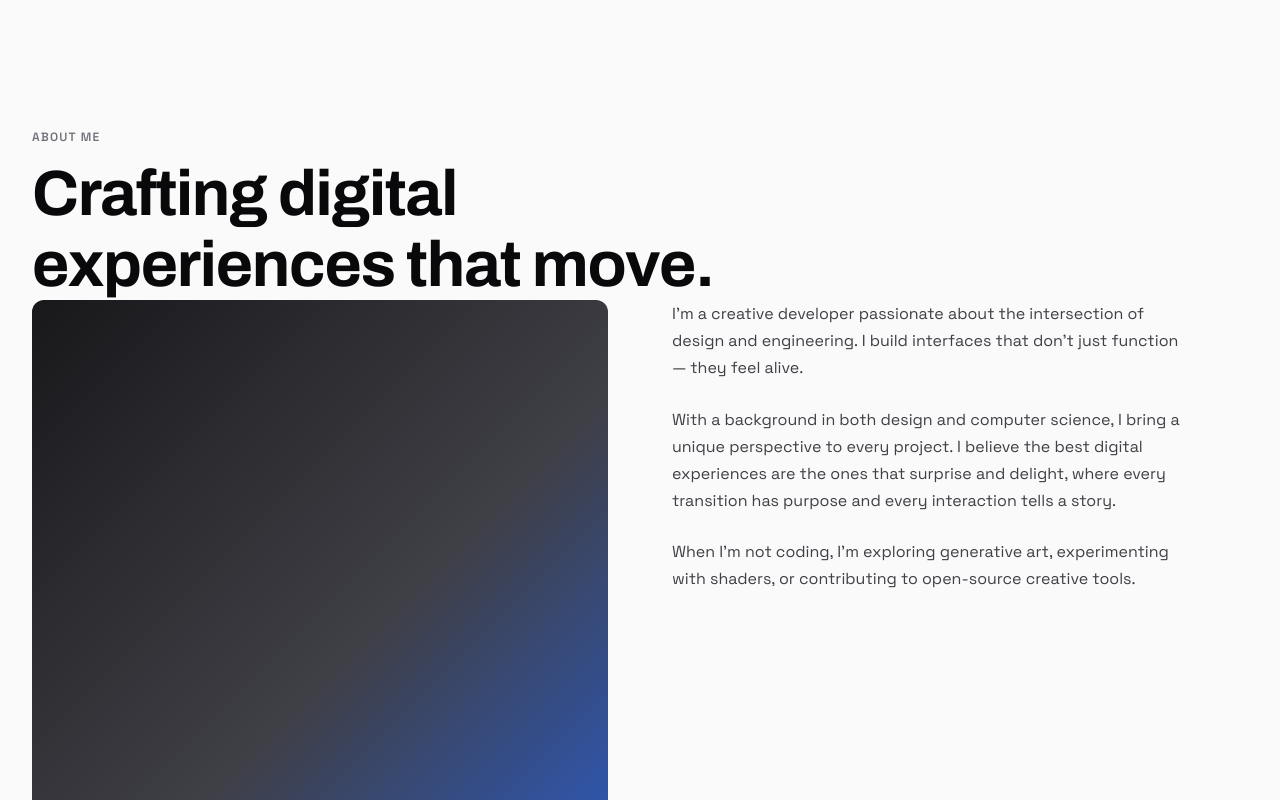
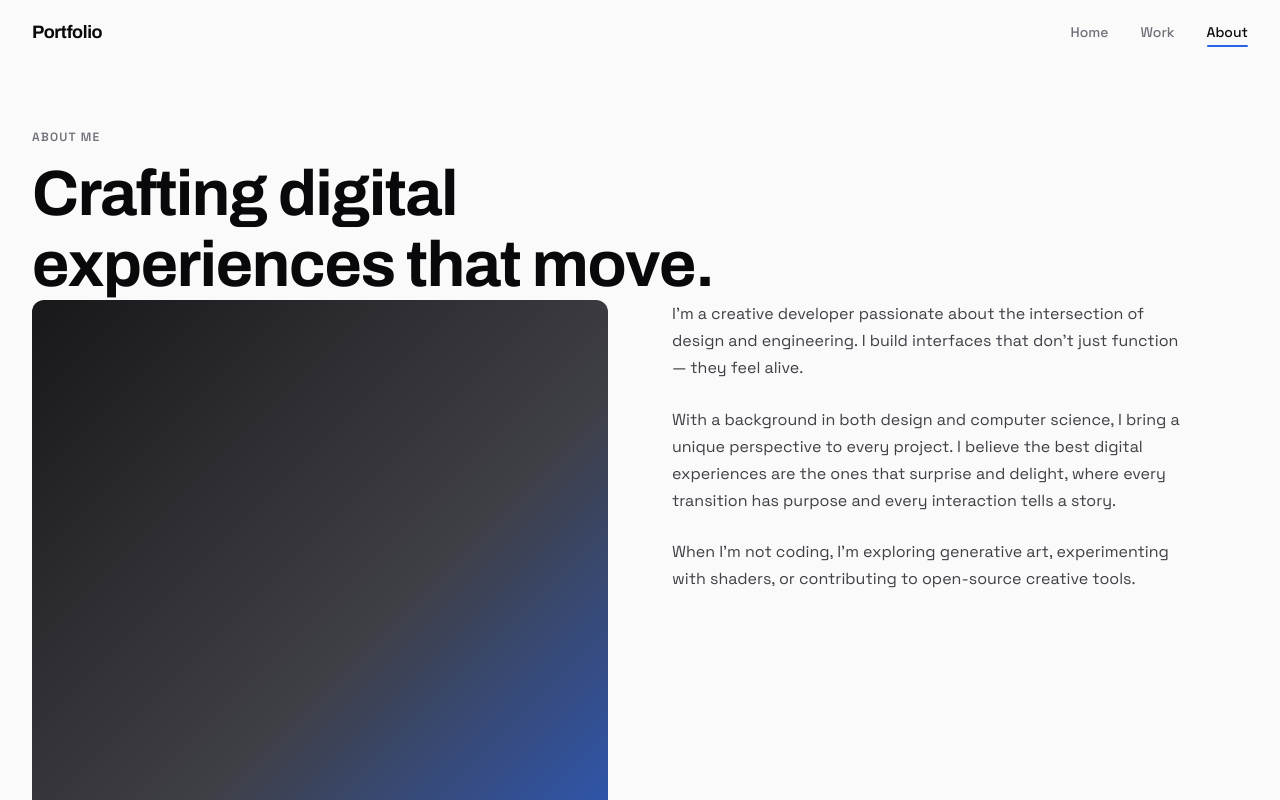
Before and after one commit to ShreeBohara/50-Days-of-Creative-Frontend, a React (Vite) app in the folder day-33-animated-portfolio/: page /#/about in a window 1280 px wide. Shown: the top 800 px of the page. Built offline with nearby package versions, Linux system fonts and the light colour scheme.

Commit message:
day-33: navigation — fixed nav, hover underlines, mobile menu

```diff
--- a/day-33-animated-portfolio/src/App.jsx
+++ b/day-33-animated-portfolio/src/App.jsx
@@ -1,6 +1,7 @@
 import { Routes, Route, useLocation } from 'react-router-dom'
 import { AnimatePresence, LayoutGroup } from 'framer-motion'
 import PageTransition from './components/PageTransition'
+import Navbar from './components/Navbar'
 import Home from './pages/Home'
 import Work from './pages/Work'
 import ProjectDetail from './pages/ProjectDetail'
@@ -11,6 +12,7 @@ function App() {
 
   return (
     <LayoutGroup>
+      <Navbar />
       <AnimatePresence mode="wait">
         <Routes location={location} key={location.pathname}>
           <Route
--- /dev/null
+++ b/day-33-animated-portfolio/src/components/Navbar.css
@@ -0,0 +1,147 @@
+/* ============================================================
+   Navbar Styles
+   ============================================================ */
+
+.navbar {
+  position: fixed;
+  top: 0;
+  left: 0;
+  right: 0;
+  z-index: var(--z-nav);
+  transition: background 300ms, backdrop-filter 300ms, box-shadow 300ms;
+}
+
+.navbar--scrolled {
+  background: rgba(250, 250, 250, 0.85);
+  backdrop-filter: blur(12px);
+  -webkit-backdrop-filter: blur(12px);
+  box-shadow: 0 1px 0 var(--color-border);
+}
+
+.navbar-inner {
+  display: flex;
+  align-items: center;
+  justify-content: space-between;
+  height: 4rem;
+}
+
+/* ---------- Logo ---------- */
+.navbar-logo {
+  font-family: var(--font-heading);
+  font-size: 1.125rem;
+  font-weight: 700;
+  letter-spacing: -0.02em;
+  color: var(--color-text);
+  cursor: pointer;
+}
+
+/* ---------- Desktop Links ---------- */
+.navbar-links {
+  display: flex;
+  align-items: center;
+  gap: 2rem;
+}
+
+.navbar-link {
+  position: relative;
+  font-size: 0.875rem;
+  font-weight: 500;
+  color: var(--color-muted);
+  padding: 0.25rem 0;
+  transition: color 250ms;
+  cursor: pointer;
+}
+
+.navbar-link:hover {
+  color: var(--color-text);
+}
+
+.navbar-link--active {
+  color: var(--color-text);
+}
+
+.navbar-underline {
+  position: absolute;
+  left: 0;
+  right: 0;
+  bottom: -2px;
+  height: 2px;
+  background: var(--color-accent);
+  border-radius: 1px;
+}
+
+/* ---------- Hamburger ---------- */
+.navbar-burger {
+  display: none;
+  flex-direction: column;
+  justify-content: center;
+  gap: 6px;
+  width: 32px;
+  height: 32px;
+  cursor: pointer;
+  z-index: calc(var(--z-menu) + 1);
+}
+
+.navbar-burger-line {
+  display: block;
+  width: 24px;
+  height: 2px;
+  background: var(--color-text);
+  border-radius: 1px;
+  transition: transform 300ms var(--ease-out-expo), opacity 200ms;
+}
+
+.navbar-burger--open .navbar-burger-line:first-child {
+  transform: translateY(4px) rotate(45deg);
+}
+
+.navbar-burger--open .navbar-burger-line:last-child {
+  transform: translateY(-4px) rotate(-45deg);
+}
+
+/* ---------- Mobile Menu ---------- */
+.mobile-menu {
+  position: fixed;
+  inset: 0;
+  z-index: var(--z-menu);
+  background: var(--color-primary);
+  display: flex;
+  align-items: center;
+  justify-content: center;
+}
+
+.mobile-menu-links {
+  display: flex;
+  flex-direction: column;
+  align-items: center;
+  gap: 2rem;
+}
+
+.mobile-menu-link {
+  font-family: var(--font-heading);
+  font-size: clamp(2rem, 6vw, 3.5rem);
+  font-weight: 700;
+  color: rgba(255, 255, 255, 0.5);
+  transition: color 250ms;
+  cursor: pointer;
+}
+
+.mobile-menu-link:hover,
+.mobile-menu-link--active {
+  color: white;
+}
+
+/* ---------- Responsive ---------- */
+@media (max-width: 768px) {
+  .navbar-links {
+    display: none;
+  }
+
+  .navbar-burger {
+    display: flex;
+  }
+
+  .navbar-burger--open .navbar-burger-line {
+    background: white;
+  }
+}
--- /dev/null
+++ b/day-33-animated-portfolio/src/components/Navbar.jsx
@@ -0,0 +1,128 @@
+import { useState, useEffect } from 'react'
+import { Link, useLocation } from 'react-router-dom'
+import { motion, AnimatePresence } from 'framer-motion'
+import './Navbar.css'
+
+const navLinks = [
+  { path: '/', label: 'Home' },
+  { path: '/work', label: 'Work' },
+  { path: '/about', label: 'About' },
+]
+
+export default function Navbar() {
+  const location = useLocation()
+  const [menuOpen, setMenuOpen] = useState(false)
+  const [scrolled, setScrolled] = useState(false)
+
+  /* detect scroll for background blur */
+  useEffect(() => {
+    const onScroll = () => setScrolled(window.scrollY > 40)
+    window.addEventListener('scroll', onScroll, { passive: true })
+    return () => window.removeEventListener('scroll', onScroll)
+  }, [])
+
+  /* close menu on route change */
+  useEffect(() => {
+    setMenuOpen(false)
+  }, [location.pathname])
+
+  /* close on Escape */
+  useEffect(() => {
+    const onKey = (e) => {
+      if (e.key === 'Escape') setMenuOpen(false)
+    }
+    window.addEventListener('keydown', onKey)
+    return () => window.removeEventListener('keydown', onKey)
+  }, [])
+
+  /* lock body scroll when menu open */
+  useEffect(() => {
+    document.body.style.overflow = menuOpen ? 'hidden' : ''
+    return () => { document.body.style.overflow = '' }
+  }, [menuOpen])
+
+  return (
+    <>
+      <nav className={`navbar ${scrolled ? 'navbar--scrolled' : ''}`}>
+        <div className="navbar-inner container">
+          {/* logo */}
+          <Link to="/" className="navbar-logo" aria-label="Home">
+            <span className="navbar-logo-text">Portfolio</span>
+          </Link>
+
+          {/* desktop links */}
+          <ul className="navbar-links">
+            {navLinks.map((link) => {
+              const isActive =
+                link.path === '/'
+                  ? location.pathname === '/'
+                  : location.pathname.startsWith(link.path)
+              return (
+                <li key={link.path} className="navbar-link-item">
+                  <Link
+                    to={link.path}
+                    className={`navbar-link ${isActive ? 'navbar-link--active' : ''}`}
+                  >
+                    {link.label}
+                    {isActive && (
+                      <motion.span
+                        className="navbar-underline"
+                        layoutId="nav-underline"
+                        transition={{ type: 'spring', stiffness: 380, damping: 30 }}
+                      />
+                    )}
+                  </Link>
+                </li>
+              )
+            })}
+          </ul>
+
+          {/* hamburger */}
+          <button
+            className={`navbar-burger ${menuOpen ? 'navbar-burger--open' : ''}`}
+            onClick={() => setMenuOpen(!menuOpen)}
+            aria-label={menuOpen ? 'Close menu' : 'Open menu'}
+            aria-expanded={menuOpen}
+          >
+            <span className="navbar-burger-line" />
+            <span className="navbar-burger-line" />
+          </button>
+        </div>
+      </nav>
+
+      {/* mobile menu overlay */}
+      <AnimatePresence>
+        {menuOpen && (
+          <motion.div
+            className="mobile-menu"
+            initial={{ clipPath: 'circle(0% at calc(100% - 2.5rem) 2rem)' }}
+            animate={{ clipPath: 'circle(150% at calc(100% - 2.5rem) 2rem)' }}
+            exit={{ clipPath: 'circle(0% at calc(100% - 2.5rem) 2rem)' }}
+            transition={{ duration: 0.5, ease: [0.16, 1, 0.3, 1] }}
+          >
+            <ul className="mobile-menu-links">
+              {navLinks.map((link, i) => (
+                <motion.li
+                  key={link.path}
+                  initial={{ opacity: 0, y: 30 }}
+                  animate={{ opacity: 1, y: 0 }}
+                  exit={{ opacity: 0, y: 20 }}
+                  transition={{ delay: 0.1 + i * 0.08, duration: 0.5, ease: [0.16, 1, 0.3, 1] }}
+                >
+                  <Link
+                    to={link.path}
+                    className={`mobile-menu-link ${
+                      location.pathname === link.path ? 'mobile-menu-link--active' : ''
+                    }`}
+                  >
+                    {link.label}
+                  </Link>
+                </motion.li>
+              ))}
+            </ul>
+          </motion.div>
+        )}
+      </AnimatePresence>
+    </>
+  )
+}
```
